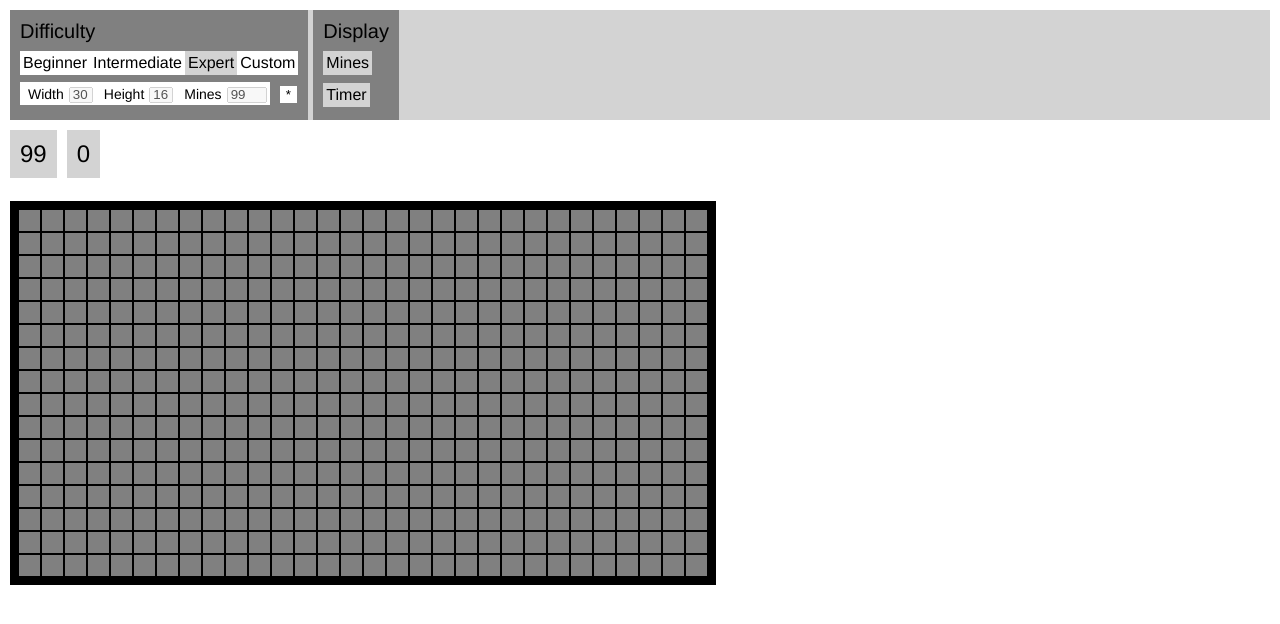
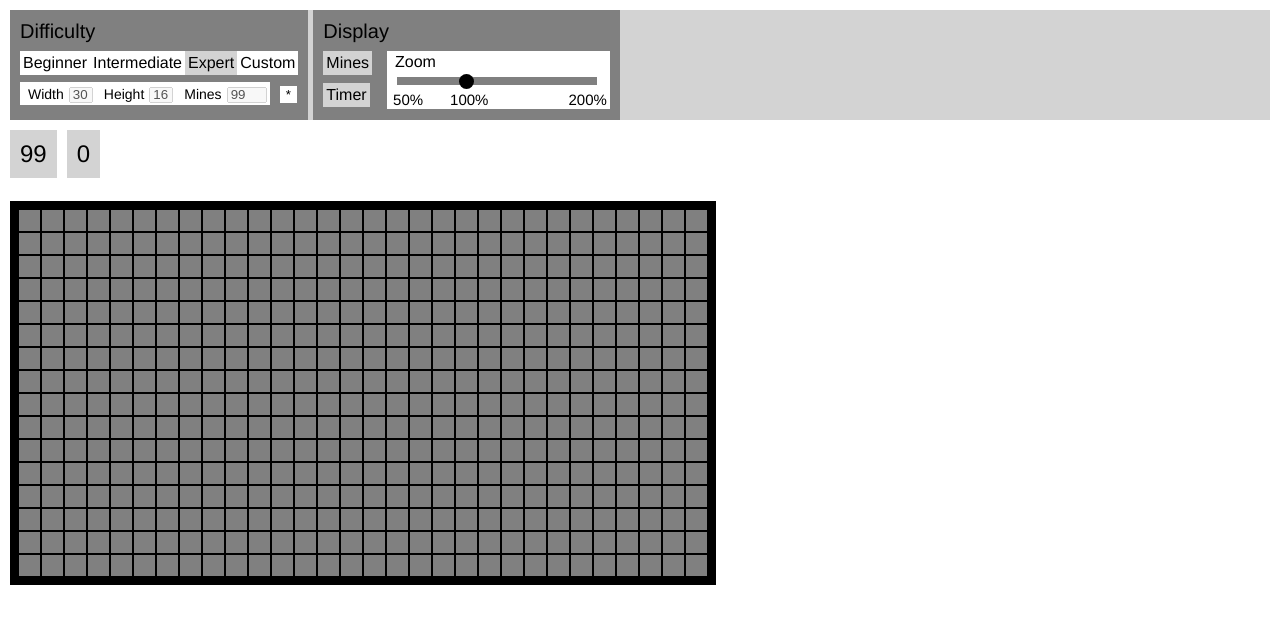
Before and after one commit to tinonion/return-of-the-mines, a React (Create React App) app: page / in a window 1280 px wide. Shown: the top 624 px of the page. Built offline with nearby package versions, Linux system fonts and the light colour scheme.

Commit message:
added zoom slider to display options

```diff
--- a/src/app/css/SubMenu.css
+++ b/src/app/css/SubMenu.css
@@ -3,6 +3,7 @@
     margin-right: 5px;
     height: 90px;
     padding: 10px;
+    display: inline-block;
 }
 
 .menu-title {
--- /dev/null
+++ b/src/app/css/ZoomSlider.css
@@ -0,0 +1,73 @@
+.title {
+    font-family: Helvetica;
+    font-size: 16px;
+}
+
+.range-slider {
+    width: 200px;
+    display: inline-block;
+    position: relative;
+    top: 3px;
+    padding: 2px;
+    padding-left: 8px;
+    padding-right: 15px;
+    margin-left: 15px;
+    background-color: white;
+}
+
+.slider {
+    -webkit-appearance: none;
+    appearance: none;
+    width: 100%;
+    height: 8px;
+    display: inline-flex;
+    background: grey;
+    outline: none;
+    -webkit-transition: .2s;
+    transition: background-color .2s;
+  }
+
+.slider:hover {
+    background-color: lightgrey;
+}
+
+.slider::-webkit-slider-thumb {
+    -webkit-appearance: none;
+    appearance: none;
+    width: 15px;
+    height: 15px;
+    border-radius: 100%;
+    background: black;
+    cursor: pointer;
+}
+
+.slider::-moz-range-thumb {
+    width: 25px;
+    height: 25px;
+    background: #4CAF50;
+    cursor: pointer;
+}
+
+.mark50 {
+    font-family: Helvetica;
+    font-size: 15px;
+    position: relative;
+    top: 2px;
+    left: -2px;
+}
+
+.mark100 {
+    font-family: Helvetica;
+    font-size: 15px;
+    position: relative;
+    top: 2px;
+    left: 25px;
+}
+
+.mark200 {
+    font-family: Helvetica;
+    font-size: 15px;
+    position: relative;
+    top: 2px;
+    left: 105px;
+}
--- a/src/app/game/RBoard.tsx
+++ b/src/app/game/RBoard.tsx
@@ -22,12 +22,7 @@ export default function RBoard(props: BoardProps) {
 
     // used for mounting component and initing keyboard event listener
     useEffect(() => {
-        const diffOptions = props.options.difficultyOptions;
-        const colCount = diffOptions.colCount;
-        const rowCount = diffOptions.rowCount;
-        const mineCount = diffOptions.mineCount;
-
-        boardRef.current = new Board(colCount, rowCount, mineCount, canvasRef.current, props.progressInterface.current);
+        boardRef.current = new Board(props.options, canvasRef.current, props.progressInterface.current);
 
         // for unmounting board
         return () => {};
@@ -111,7 +106,9 @@ export default function RBoard(props: BoardProps) {
 
     const colCount = props.options.difficultyOptions.colCount;
     const rowCount = props.options.difficultyOptions.rowCount;
-    const [width, height] = inferCanvasSize(colCount, rowCount);
+    const [width, height] = inferCanvasSize(colCount,
+                                            rowCount,
+                                            props.options.displayOptions.scaleFactor);
     return (
         <canvas id="tileCanvas"
                 className="board"
--- a/src/app/game/RDisplayMenu.tsx
+++ b/src/app/game/RDisplayMenu.tsx
@@ -3,6 +3,7 @@ import RSubMenu from "./RSubMenu";
 import { ValidatedOptions, GameOptions } from "../../options/GameOptions";
 import ROptionToggle from "./ROptionToggle";
 import { defaultDisplayOptions, DisplayOptions } from "../../options/DisplayOptions";
+import RZoomSlider from "./RZoomSlider";
 
 interface DisplayMenuProps {
     commitOptions: (o: keyof GameOptions, v: ValidatedOptions) => void
@@ -23,6 +24,7 @@ export default function RDisplayMenu(props: DisplayMenuProps) {
         = [displayOptions.showMineCount, displayOptions.showTimer];
 
     const children = (<React.Fragment>
+        <span style={{display: "inline-block"}}>
             <ROptionToggle text="Mines"
                             selected={showMineCount}
                             handleClick={() =>
@@ -32,6 +34,9 @@ export default function RDisplayMenu(props: DisplayMenuProps) {
                             selected={showTimer}
                             handleClick={() =>
                             { changeDisplayOption("showTimer", !showTimer); }}/>
+        </span>
+        <RZoomSlider onMouseUp={v => changeDisplayOption("scaleFactor", v)}
+                        value={displayOptions.scaleFactor}/>
     </React.Fragment>);
 
     return (
--- a/src/app/game/RTimer.tsx
+++ b/src/app/game/RTimer.tsx
@@ -1,4 +1,4 @@
-import { useState, useCallback, useRef } from "react";
+import { useState } from "react";
 import React from "react";
 
 import ProgressInterface from "../../board/ProgressInterface";
@@ -13,7 +13,6 @@ export default function RTimer(props: TimerProps) {
     const [currentInterval, setCurrentInterval] = useState(null);
 
     function timer() {
-        console.log("tick");
         setTime(time => time + 1);
     }
 
--- /dev/null
+++ b/src/app/game/RZoomSlider.tsx
@@ -0,0 +1,39 @@
+import React, { useState } from "react";
+
+import "../css/ZoomSlider.css";
+
+interface ZoomSliderProps {
+    onMouseUp: (v: string) => void,
+    value: string
+}
+
+export default function RZoomSlider(props: ZoomSliderProps) {
+    const [value, setValue] = useState("100");
+
+    function changeValue(v: string) {
+        const newValue = parseInt(v);
+        const discretized = Math.floor((newValue + 5) / 10) * 10;
+        setValue(discretized.toString());
+    }
+
+    return (
+        <span className="range-slider">
+            <div className="title">
+                Zoom
+            </div>
+            <input onMouseUp={e => props.onMouseUp(e.currentTarget.value)}
+                   onChange={e => changeValue(e.currentTarget.value)}
+                   type="range" min="50" max="200" value={value} className="slider"/>
+            <br/>
+            <span className="mark50">
+                50%
+            </span>
+            <span className="mark100">
+                100%
+            </span>
+            <span className="mark200">
+                200%
+            </span>
+        </span>
+    )
+}
--- a/src/board/Board.ts
+++ b/src/board/Board.ts
@@ -6,6 +6,7 @@ import * as tileDrawing from "./tiles/tileDrawing";
 import Extents from "../util/Extents";
 import * as arrayUtil from "../util/arrayUtil";
 import ProgressInterface from "./ProgressInterface";
+import { GameOptions } from "../options/GameOptions";
 
 enum GameState {
     Idle,
@@ -29,14 +30,23 @@ export default class Board {
     save: BoardSave | null;
     progressInterface: ProgressInterface;
 
-    constructor(rowSize: number, colSize: number, mineCount: number, boardCanvas: HTMLCanvasElement,
-                progressInterface: ProgressInterface) {
-        this.gameState = GameState.Idle;
+    constructor(options: GameOptions, boardCanvas: HTMLCanvasElement, progressInterface: ProgressInterface) {
+        const diffOptions = options.difficultyOptions;
+        const displayOptions = options.displayOptions;
+
         this.canvas = boardCanvas;
-        this.drawContext = createDrawContext(rowSize, colSize);
-        this.tiles = new Tiles(rowSize, colSize, mineCount, this);
         this.progressInterface = progressInterface;
 
+        this.drawContext = createDrawContext(diffOptions.colCount,
+                                             diffOptions.rowCount,
+                                             displayOptions.scaleFactor);
+        this.tiles = new Tiles(diffOptions.colCount,
+                               diffOptions.rowCount,
+                               diffOptions.mineCount,
+                               this);
+
+        this.gameState = GameState.Idle;
+        this.progressInterface.resetGame();
         boardDrawing.initialDraw(this.canvas, this.drawContext);
     }
 
--- a/src/board/DrawContext.ts
+++ b/src/board/DrawContext.ts
@@ -1,7 +1,7 @@
 import Extents from "../util/Extents";
 
-const TILE_SIZE = 23;
-const BORDER_THICKNESS = 8;
+const DEFAULT_TILE_SIZE = 23;
+const DEFAULT_BORDER_THICKNESS = 8;
 
 export interface DrawContext {
     tileSize: number;
@@ -11,23 +11,33 @@ export interface DrawContext {
     tileExtents: Extents;
 }
 
-export function createDrawContext(rowSize: number, colSize: number): DrawContext {
-    const width = (rowSize * TILE_SIZE) + (BORDER_THICKNESS * 2);
-    const height = (colSize * TILE_SIZE) + (BORDER_THICKNESS * 2);
+function getScaled(target: number, scaleFactor: string) {
+    return (parseInt(scaleFactor) / 100) * target;
+}
+
+export function createDrawContext(colCount: number, rowCount: number, scaleFactor: string): DrawContext {
+    const tileSize = getScaled(DEFAULT_TILE_SIZE, scaleFactor);
+    const borderThickness = getScaled(DEFAULT_BORDER_THICKNESS, scaleFactor);
+
+    const height = (rowCount * tileSize) + (borderThickness * 2);
+    const width = (colCount * tileSize) + (borderThickness * 2);
     return {
-        tileSize: TILE_SIZE,
-        borderThickness: BORDER_THICKNESS,
+        tileSize: tileSize,
+        borderThickness: borderThickness,
         totalWidth: width,
         totalHeight: height,
-        tileExtents: new Extents(BORDER_THICKNESS,
-                                 BORDER_THICKNESS,
-                                 rowSize * TILE_SIZE,
-                                 colSize * TILE_SIZE)
+        tileExtents: new Extents(borderThickness,
+                                 borderThickness,
+                                 colCount * tileSize,
+                                 rowCount * tileSize)
     }
 }
 
-export function inferCanvasSize(rowSize: number, colSize: number) {
-    const width = (rowSize * TILE_SIZE) + (BORDER_THICKNESS * 2);
-    const height = (colSize * TILE_SIZE) + (BORDER_THICKNESS * 2);
+export function inferCanvasSize(colCount: number, rowCount: number, scaleFactor: string) {
+    const tileSize = getScaled(DEFAULT_TILE_SIZE, scaleFactor);
+    const borderThickness = getScaled(DEFAULT_BORDER_THICKNESS, scaleFactor);
+
+    const width = (colCount * tileSize) + (borderThickness * 2);
+    const height = (rowCount * tileSize) + (borderThickness * 2);
     return [width, height];
 }
--- a/src/options/DisplayOptions.ts
+++ b/src/options/DisplayOptions.ts
@@ -1,11 +1,13 @@
 export interface DisplayOptions {
     showMineCount: boolean,
-    showTimer: boolean
+    showTimer: boolean,
+    scaleFactor: string
 }
 
 export function defaultDisplayOptions() {
     return {
         showMineCount: true,
-        showTimer: true
+        showTimer: true,
+        scaleFactor: "100"
     } as DisplayOptions;
 }
```
Also changed, not shown: src/app/RSideMenu.tsx (deleted, +0 -30 lines). Lines whose indentation alone changed are shown as unchanged.
